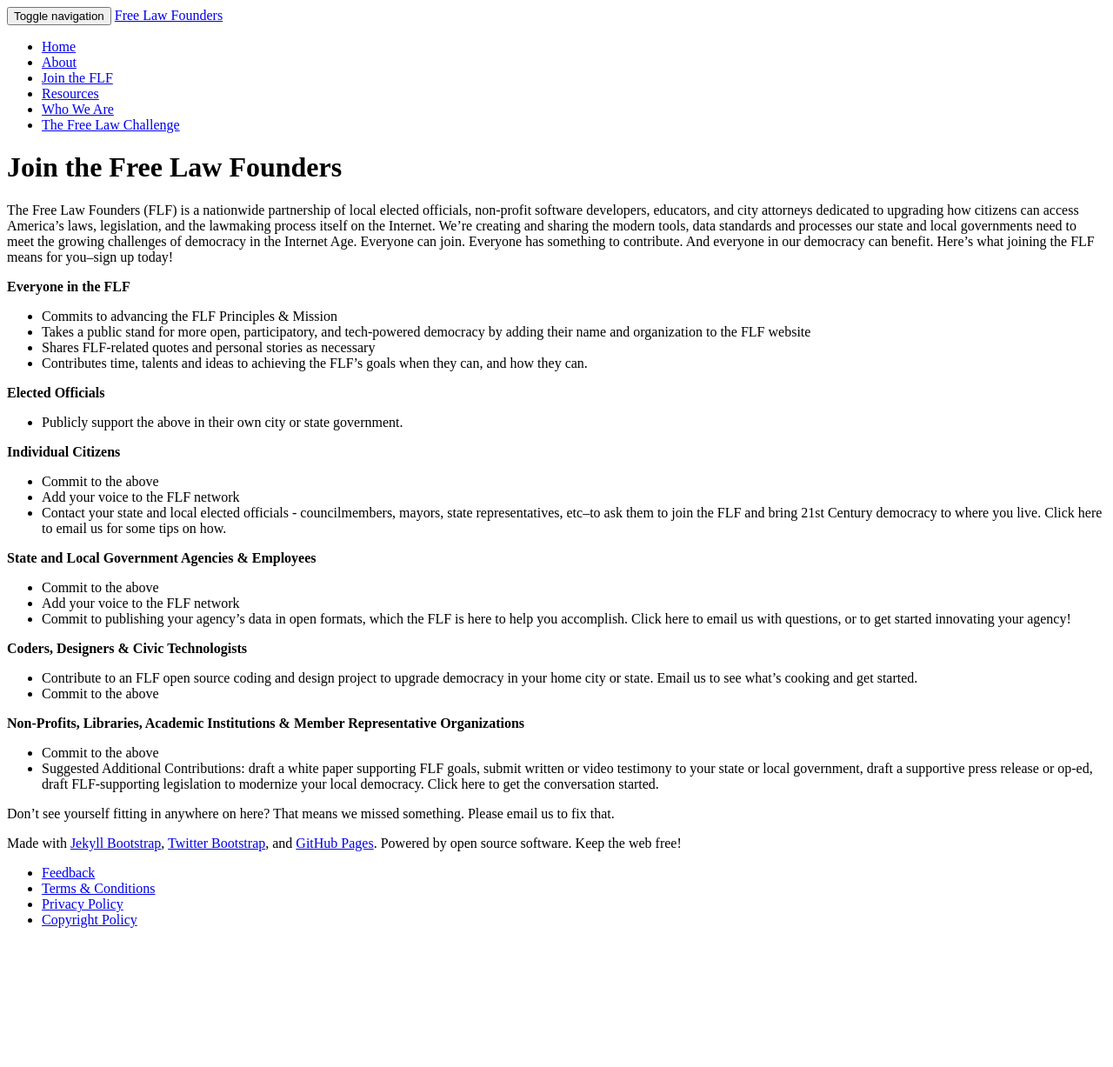
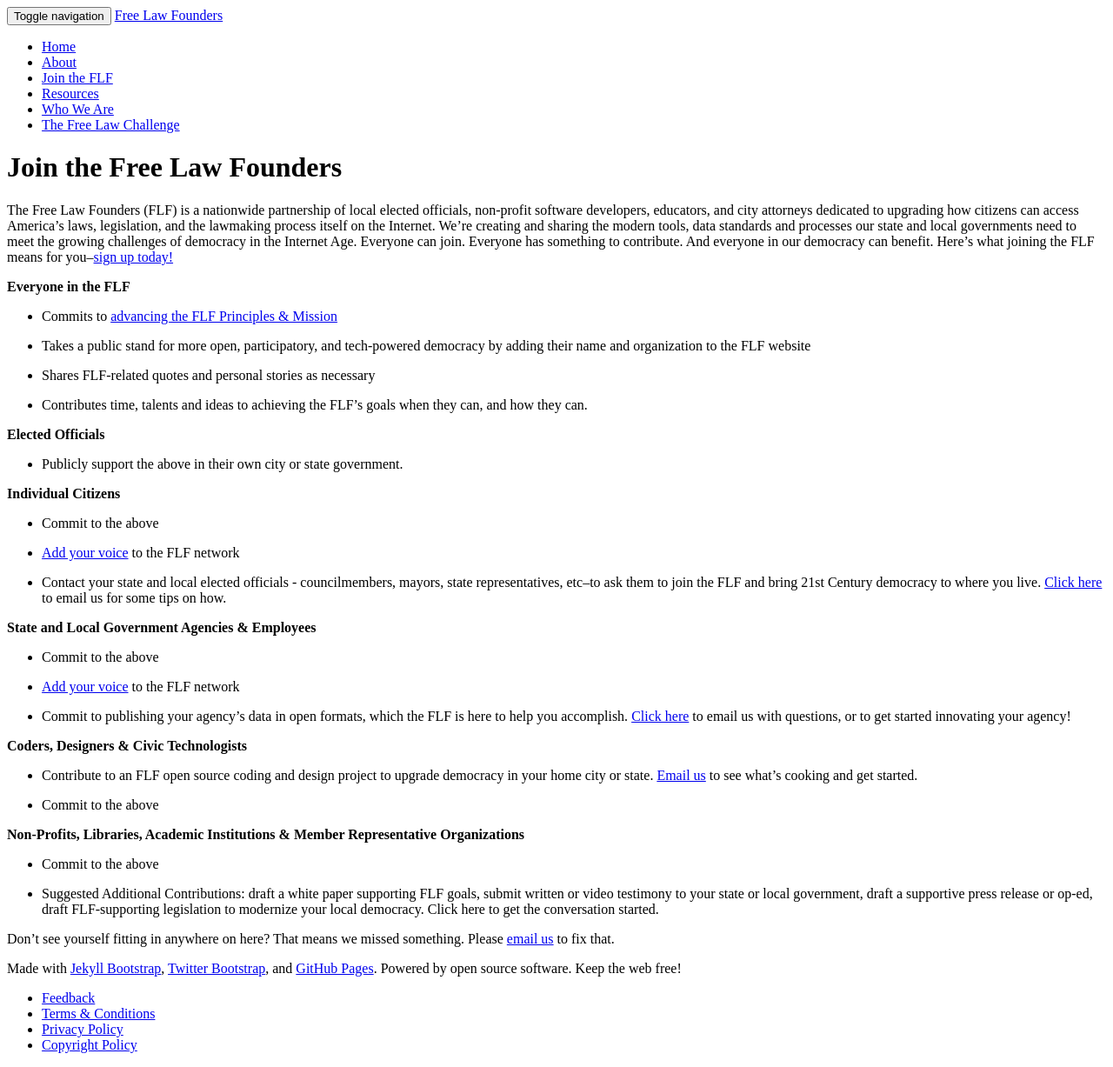
Before and after one commit to opengovfoundation/free-law-founders-site, a Jekyll site: the page built from join-the-flf.md, in a window 1280 px wide. Shown: the whole page at 87% size. Built offline with Jekyll 4.4.1, drawn with Linux system fonts in a browser that asks for light colours; nearby versions of some CDN libraries; before the commit the page ends 1083 px from its top, so only the background shows below that; part of the change alters nothing that is shown.

```diff
--- a/join-the-flf.md
+++ b/join-the-flf.md
@@ -6,12 +6,15 @@ permalink: "join-the-flf/"
 {% include JB/setup %}
 
 
-The Free Law Founders (FLF) is a nationwide partnership of local elected officials, non-profit software developers, educators, and city attorneys dedicated to upgrading how citizens can access America’s laws, legislation, and the lawmaking process itself on the Internet.  We're creating and sharing the modern tools, data standards and processes our state and local governments need to meet the growing challenges of democracy in the Internet Age.  Everyone can join.  Everyone has something to contribute.  And everyone in our democracy can benefit.  Here's what joining the FLF means for you--sign up today!
+The Free Law Founders (FLF) is a nationwide partnership of local elected officials, non-profit software developers, educators, and city attorneys dedicated to upgrading how citizens can access America’s laws, legislation, and the lawmaking process itself on the Internet.  We're creating and sharing the modern tools, data standards and processes our state and local governments need to meet the growing challenges of democracy in the Internet Age.  Everyone can join.  Everyone has something to contribute.  And everyone in our democracy can benefit.  Here's what joining the FLF means for you--[sign up today!](http://bit.ly/1mM1ZVe)
 
 **Everyone in the FLF**
-* Commits to advancing the FLF Principles & Mission
+* Commits to [advancing the FLF Principles & Mission](http://freelawfounders.org/about/)
+
 * Takes a public stand for more open, participatory, and tech-powered democracy by adding their name and organization to the FLF website
+
 * Shares FLF-related quotes and personal stories as necessary
+
 * Contributes time, talents and ideas to achieving the FLF's goals when they can, and how they can.
 
 **Elected Officials**
@@ -19,20 +22,27 @@ The Free Law Founders (FLF) is a nationwide partnership of local elected officia
 
 **Individual Citizens**
 * Commit to the above
-* Add your voice to the FLF network
-* Contact your state and local elected officials - councilmembers, mayors, state representatives, etc--to ask them to join the FLF and bring 21st Century democracy to where you live.  Click here to email us for some tips on how.
+
+* [Add your voice](http://bit.ly/1mM1ZVe) to the FLF network
+
+* Contact your state and local elected officials - councilmembers, mayors, state representatives, etc--to ask them to join the FLF and bring 21st Century democracy to where you live.  [Click here](mailto:sayhello@opengovfoundation.org) to email us for some tips on how.
 
 **State and Local Government Agencies & Employees**
+
 * Commit to the above
-* Add your voice to the FLF network
-* Commit to publishing your agency's data in open formats, which the FLF is here to help you accomplish.  Click here to email us with questions, or to get started innovating your agency!
+
+* [Add your voice](http://bit.ly/1mM1ZVe) to the FLF network
+
+* Commit to publishing your agency's data in open formats, which the FLF is here to help you accomplish.  [Click here](mailto:sayhello@opengovfoundation.org) to email us with questions, or to get started innovating your agency!
 
 **Coders, Designers & Civic Technologists**
-* Contribute to an FLF open source coding and design project to upgrade democracy in your home city or state.  Email us to see what's cooking and get started.
+* Contribute to an FLF open source coding and design project to upgrade democracy in your home city or state. [Email us](mailto:sayhello@opengovfoundation.org) to see what's cooking and get started.
+
 * Commit to the above
 
 **Non-Profits, Libraries, Academic Institutions & Member Representative Organizations**
 * Commit to the above
+
 * Suggested Additional Contributions: draft a white paper supporting FLF goals, submit written or video testimony to your state or local government, draft a supportive press release or op-ed, draft FLF-supporting legislation to modernize your local democracy.  Click here to get the conversation started.
 
-Don't see yourself fitting in anywhere on here?  That means we missed something.  Please email us to fix that.
+Don't see yourself fitting in anywhere on here?  That means we missed something.  Please [email us](mailto:sayhello@opengovfoundation.org) to fix that.
```
